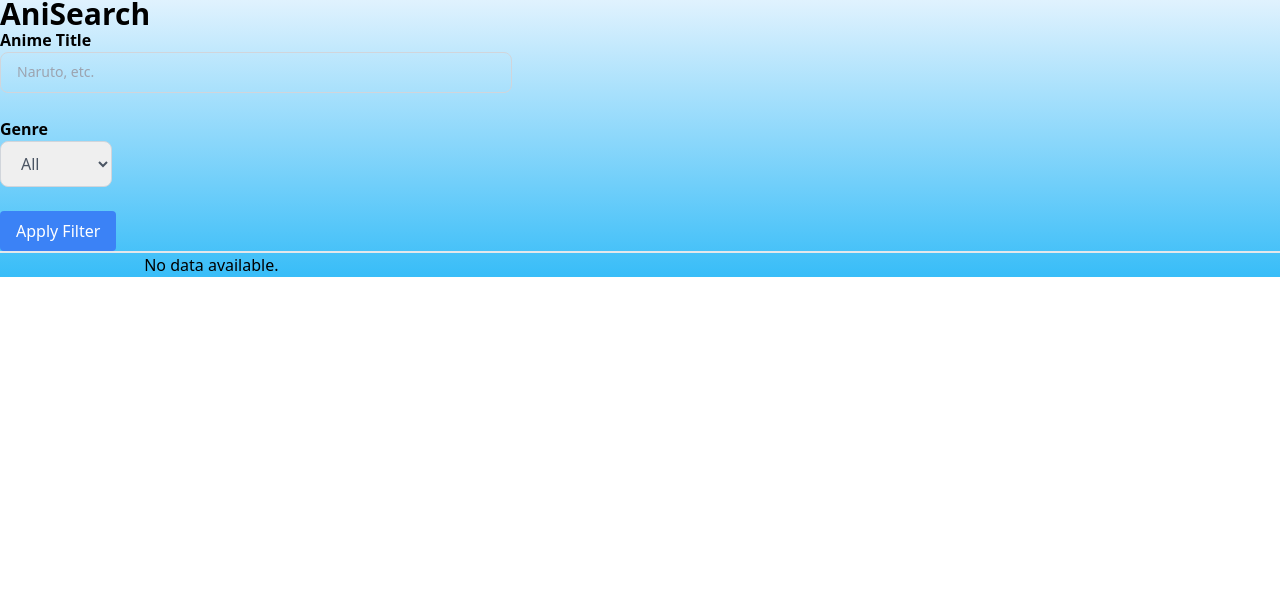
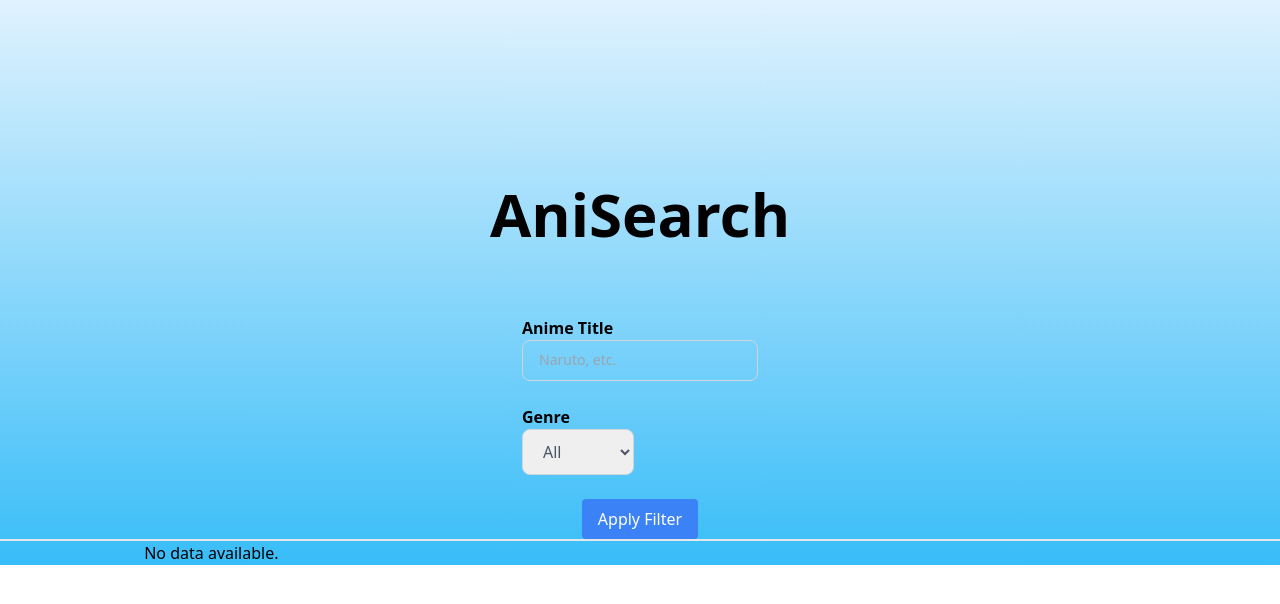
Before and after one commit to oezilot/Anime_API, a Flask app: template templates/selber2.html in a window 1280 px wide. Shown: the top 604 px of the page. Run offline with Flask 3, Linux system fonts and the light colour scheme; the template is opened without the code that fills it, so the values that code supplies are empty; some libraries are stand-ins or nearby versions.

Commit message:
titel zentrieren

```diff
--- a/templates/selber2.html
+++ b/templates/selber2.html
@@ -19,9 +19,20 @@
         <title>Anime Search</title>
       </head>
     <body>
+
+        <!--background color-->
         <div class="bg-gradient-to-b  from-sky-100 to-sky-400"> <!--gradient hintergrundfarbe-->
 
-        <div><h1 class="font-bold text-3xl/7" >AniSearch</h1></div>
+        <!--title, form, buttons-->
+        <div>
+
+        <!--title and form-->
+        <div class="flex flex-col justify-center items-center">
+
+        <!--titel-->
+        <br>
+        <div><h1 style="margin-top:10rem; margin-bottom:3rem;" class="text-6xl font-bold text-3xl/7" >AniSearch</h1></div>
+        <br>
 
         <!--Filters-->
         <div>
@@ -47,8 +58,13 @@
                 </select>
             </div>
             <br>
+        </div>
+        <div>
             <input class="bg-blue-500 text-white py-2 px-4 rounded hover:bg-blue-700 focus:outline-none focus:ring-2 focus:ring-blue-400" type="submit" value="Apply Filter">
         </form>
+        <!--form-->
+        </div>
+        <!--titel und form-->
         </div>
 
 <hr>
@@ -72,6 +88,9 @@
         {% endif %}
         </div>
 
+        </div>
+
+        <!--title and form-->
         </div>
 
 
```
